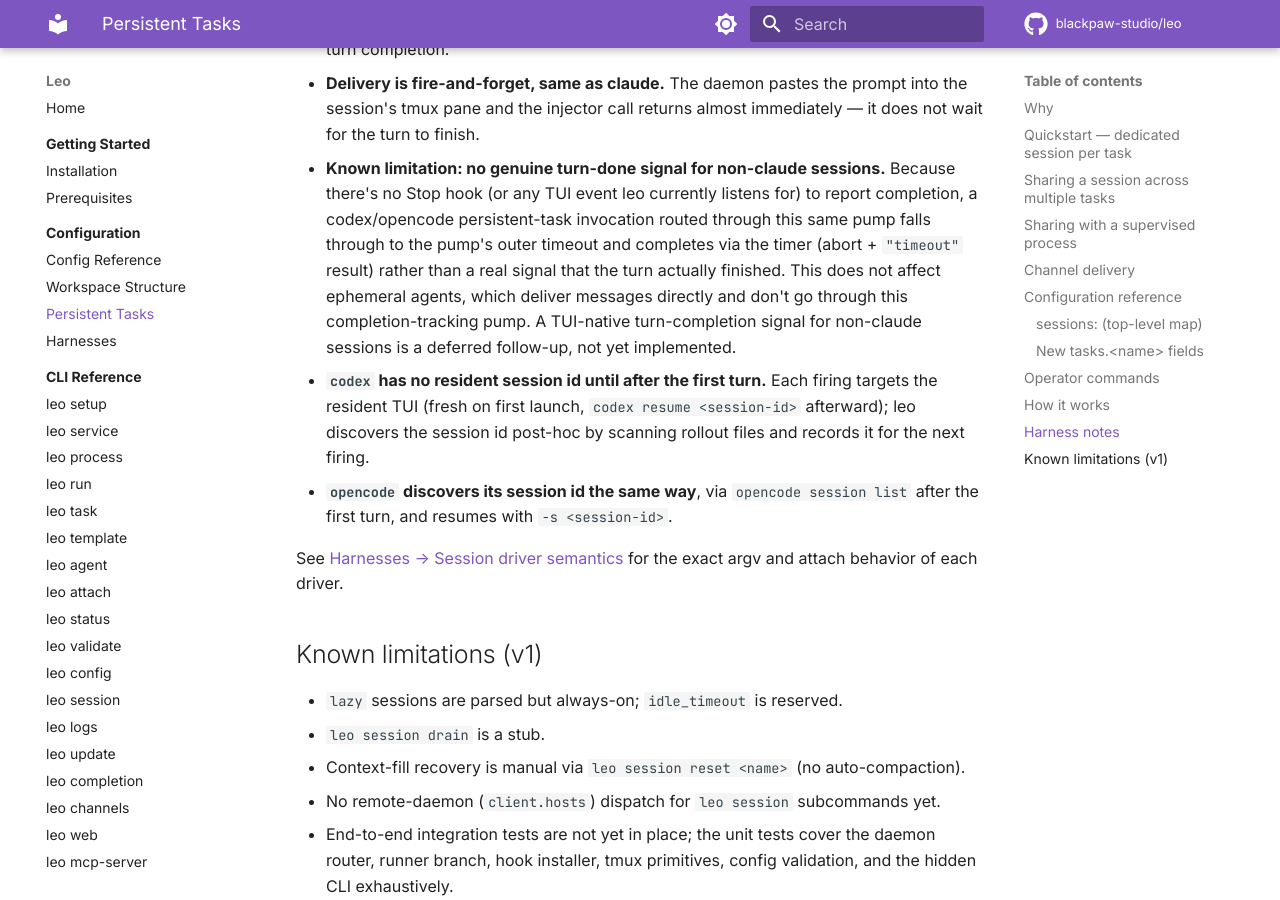
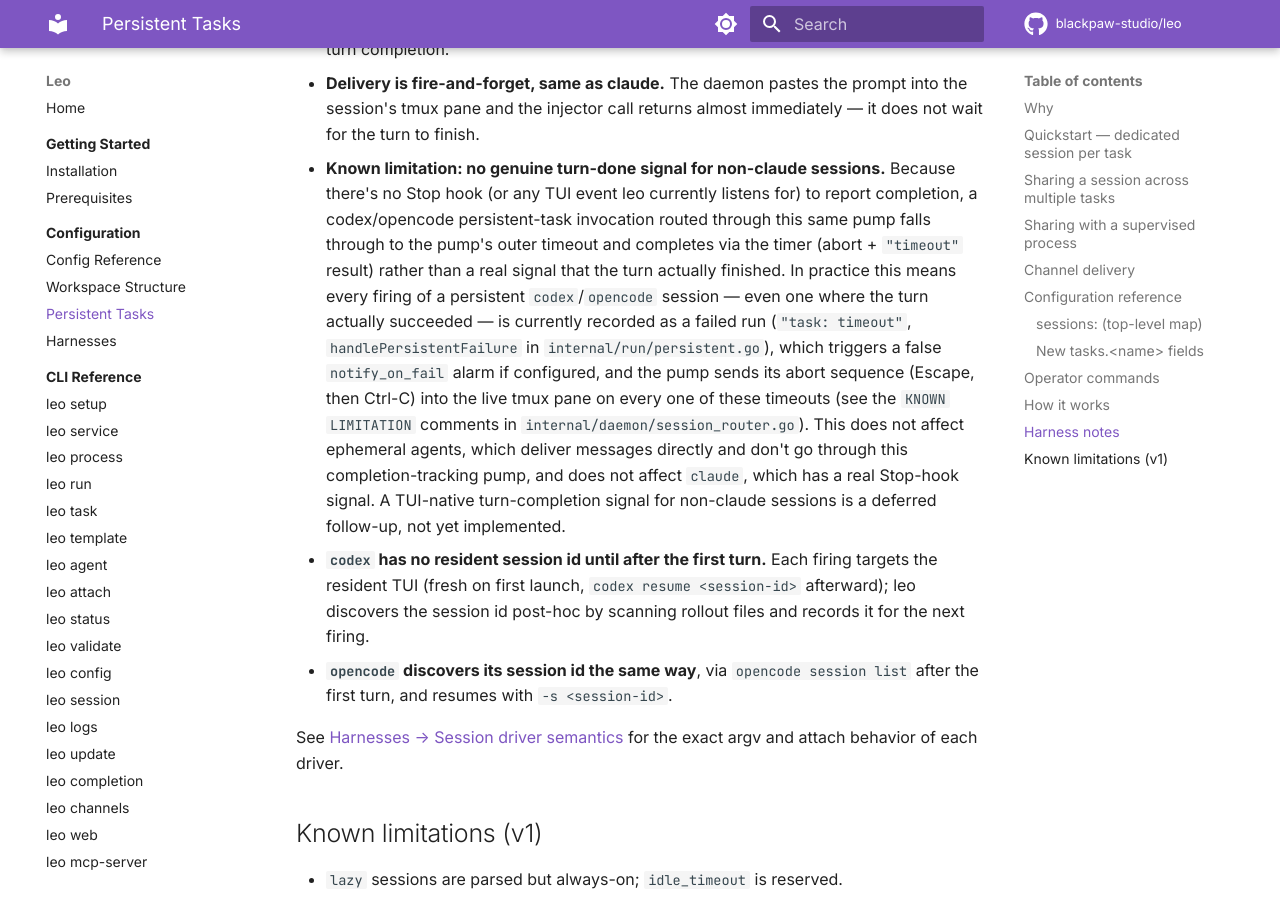
Before and after one commit to blackpaw-studio/leo, an MkDocs documentation site: the page built from docs/configuration/persistent-tasks.md, in a window 1280 px wide and 900 px high, scrolled down 4550 px. Built offline with MkDocs 1.6.1 and Material for MkDocs 9.7.7, drawn with Linux system fonts in a browser that asks for light colours; comment, search, counter and statistics services are not loaded.

Commit message:
docs: document persistent non-claude session completion limitation; drop orphaned fixture

```diff
--- a/docs/configuration/persistent-tasks.md
+++ b/docs/configuration/persistent-tasks.md
@@ -156,10 +156,18 @@ but completion detection is different:
   to report completion, a codex/opencode persistent-task invocation
   routed through this same pump falls through to the pump's outer timeout
   and completes via the timer (abort + `"timeout"` result) rather than a
-  real signal that the turn actually finished. This does not affect
-  ephemeral agents, which deliver messages directly and don't go through
-  this completion-tracking pump. A TUI-native turn-completion signal for
-  non-claude sessions is a deferred follow-up, not yet implemented.
+  real signal that the turn actually finished. In practice this means every
+  firing of a persistent `codex`/`opencode` session — even one where the
+  turn actually succeeded — is currently recorded as a failed run
+  (`"task: timeout"`, `handlePersistentFailure` in `internal/run/persistent.go`),
+  which triggers a false `notify_on_fail` alarm if configured, and the pump
+  sends its abort sequence (Escape, then Ctrl-C) into the live tmux pane on
+  every one of these timeouts (see the `KNOWN LIMITATION` comments in
+  `internal/daemon/session_router.go`). This does not affect ephemeral
+  agents, which deliver messages directly and don't go through this
+  completion-tracking pump, and does not affect `claude`, which has a real
+  Stop-hook signal. A TUI-native turn-completion signal for non-claude
+  sessions is a deferred follow-up, not yet implemented.
 - **`codex` has no resident session id until after the first turn.** Each
   firing targets the resident TUI (fresh on first launch, `codex resume
   <session-id>` afterward); leo discovers the session id post-hoc by
```
Also changed, not shown: internal/harness/opencode/testdata/README.md (+0 -3 lines), 1 other file.
